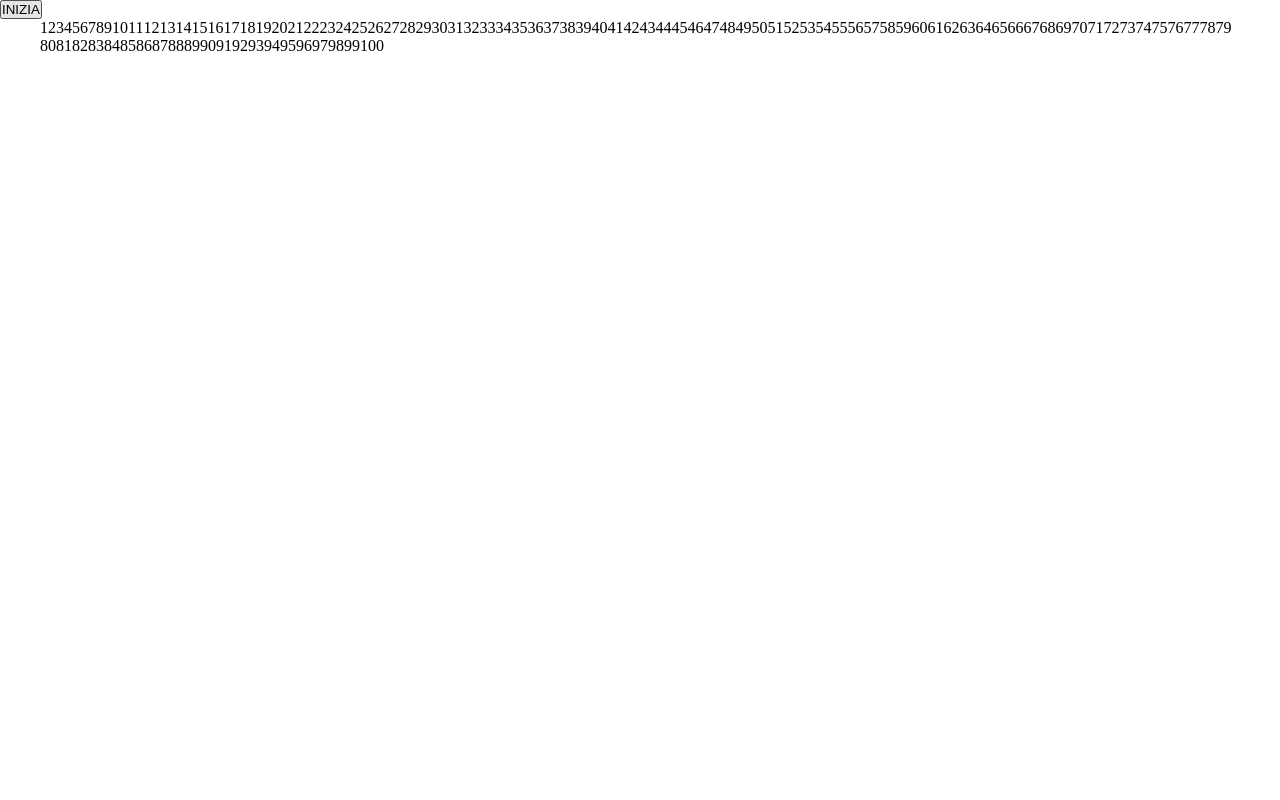
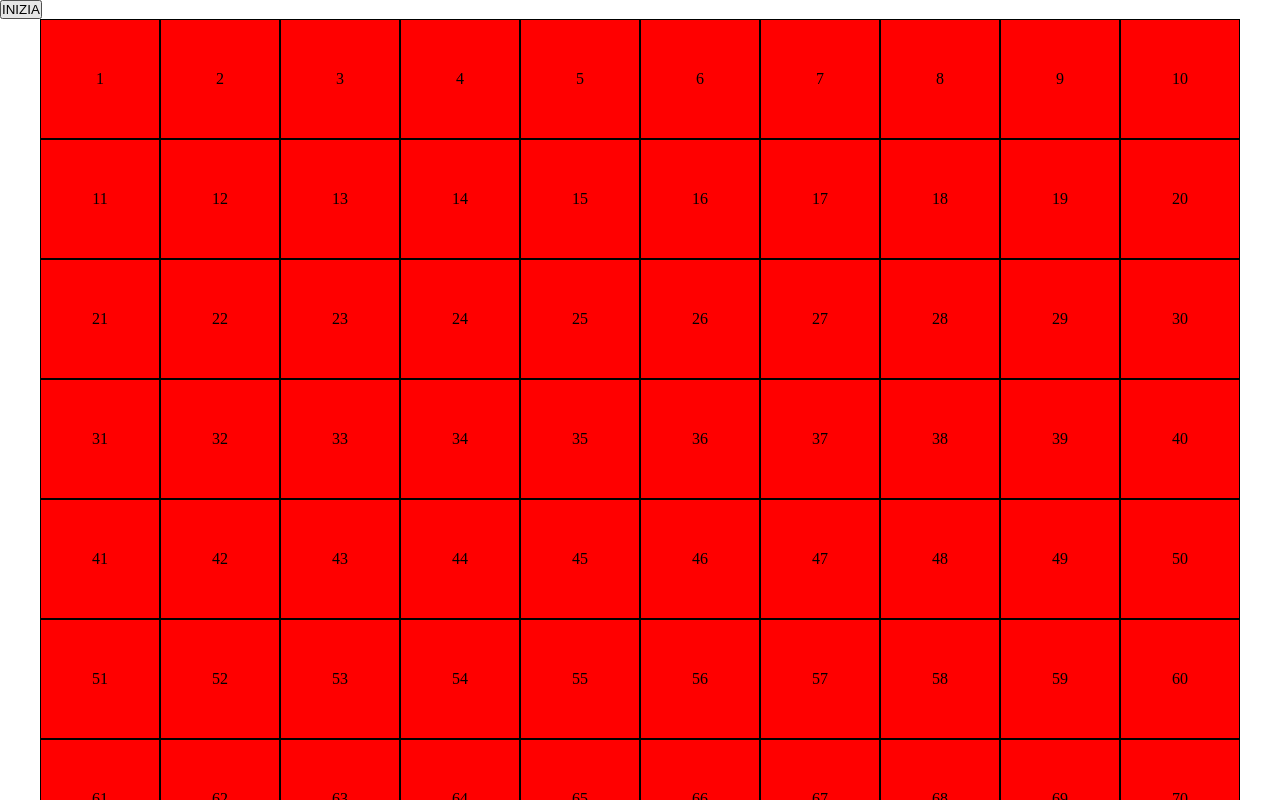
Before and after one commit to RobyLedda94/js-campominato-grid, a plain HTML site: page index.html in a window 1280 px wide. Shown: the top 800 px of the page. Drawn offline with Linux system fonts and the light colour scheme.

Commit message:
[UPD] stilizzata la classe square creata con js

```diff
--- a/css/style.css
+++ b/css/style.css
@@ -7,8 +7,19 @@
 
 #grid{
     max-width: 1200px;
-    /* height: 1200px; */
+    height: 1200px;
     margin: 0 auto;
     display: flex;
     flex-wrap: wrap;
 }
+
+
+.square{
+    display: flex;
+    justify-content: center;
+    align-items: center;
+    width: calc(100% / 10);
+    height: calc(100% / 10);
+    border: 1px solid black;
+    background-color: red;
+}
```
Also changed, not shown: 1 other file.
